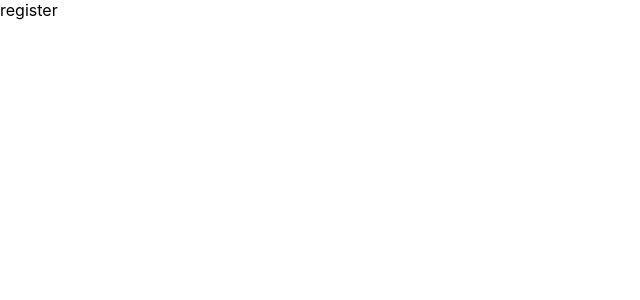
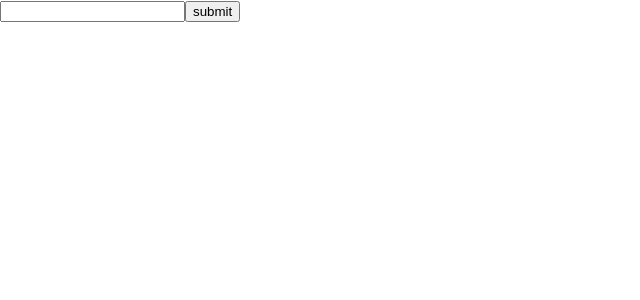
Before and after one commit to alexdbrown2526/react-tracker, a React (Create React App) app: page /register in a window 1280 px wide. Shown: the top 300 px of the page, without its empty margins (0-640 px from the left). Built offline with nearby package versions, Linux system fonts and the light colour scheme; the HTML template or start-up script is replaced by a standard one.

Commit message:
setup inital global state and begin register form

```diff
--- a/src/pages/Register.js
+++ b/src/pages/Register.js
@@ -1,5 +1,30 @@
+import { useState, useEffect } from "react";
+
+const initialState = {
+  name: "",
+  email: "",
+  password: "",
+  isMember: true,
+};
+
 const Register = () => {
-  return <div>register</div>;
+  const [values, setValues] = useState(initialState);
+
+  const handleChange = (e) => {
+    console.log(e.target);
+  };
+
+  const onSubmit = (e) => {
+    e.preventDefault();
+  };
+  return (
+    <div>
+      <form onSubmit={onSubmit}>
+        <input type="text" value={values.name} onChange={handleChange}></input>
+        <button type="submit">submit</button>
+      </form>
+    </div>
+  );
 };
 
 export default Register;
```
